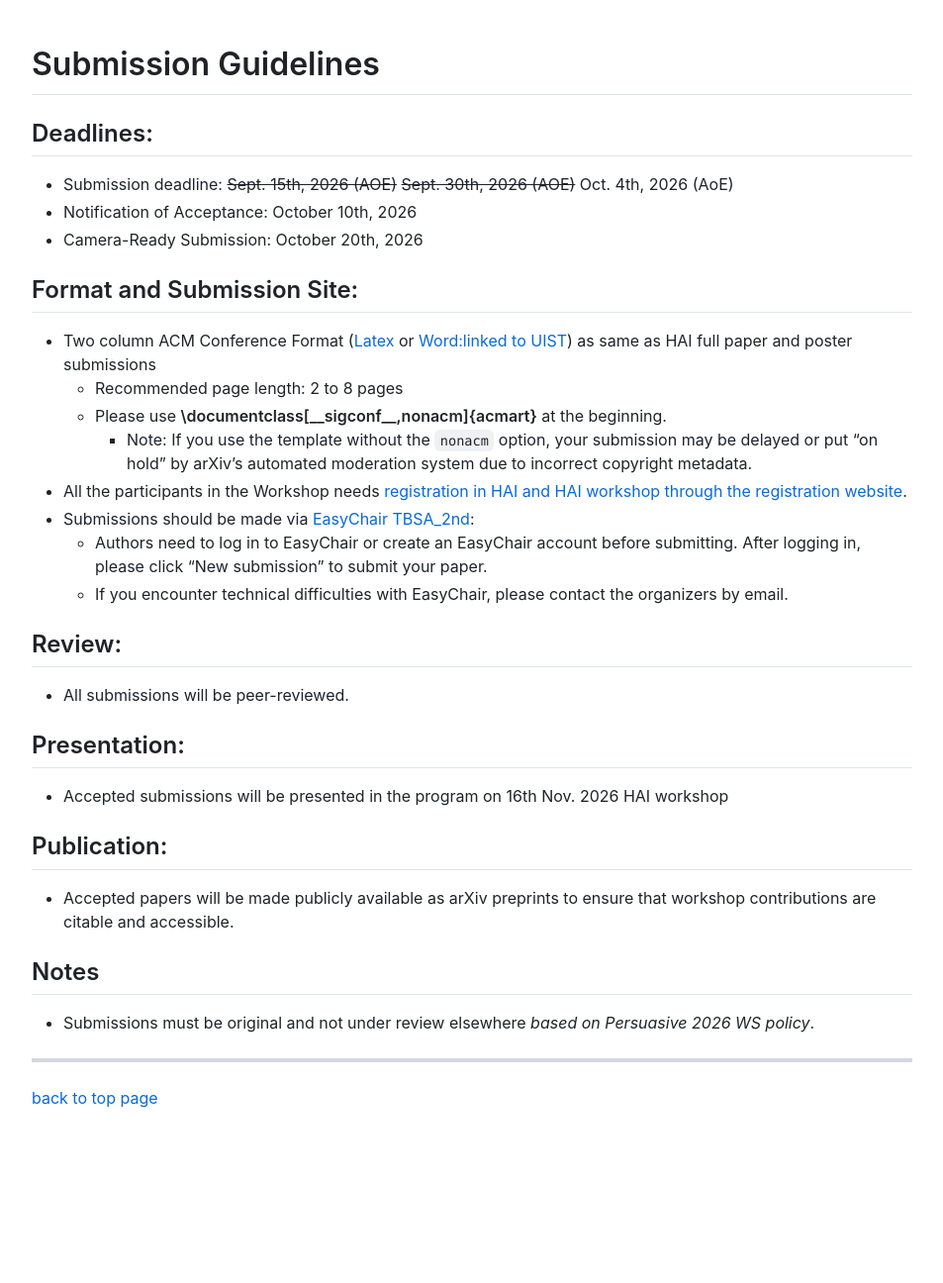
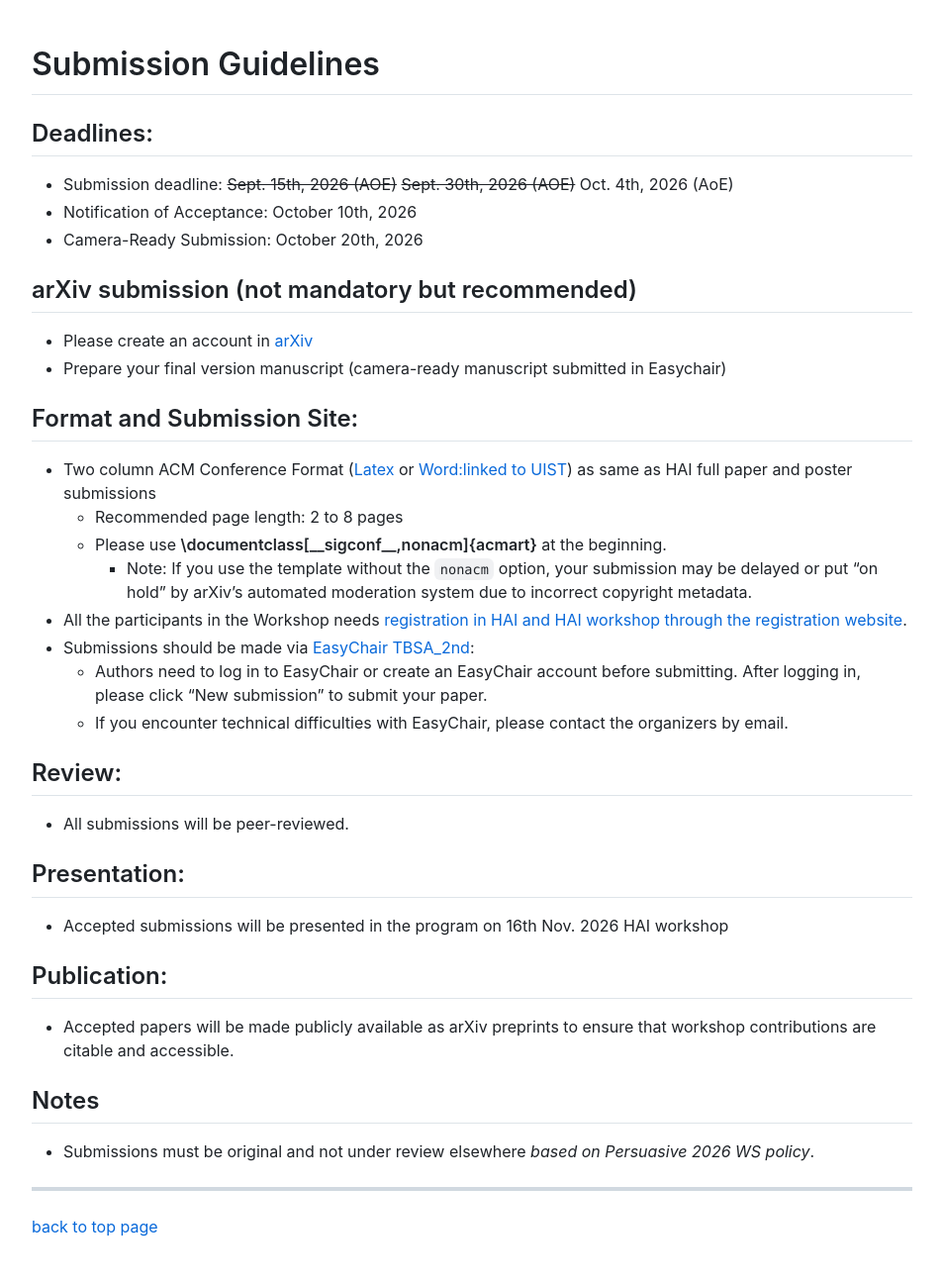
Before and after one commit to virtualcom-designlab/TBSA2026, a Jekyll site: the page built from submission.md, in a window 1280 px wide. Shown: the whole page at 99% size, without its empty margins (163-1116 px from the left). Built offline with Jekyll 4.4.1, drawn with Linux system fonts in a browser that asks for light colours; our own code applies the rules of GitHub Pages for plain Markdown files; before the commit the page ends 1166 px from its top, so only the background shows below that.

Commit message:
Update submission.md

```diff
--- a/submission.md
+++ b/submission.md
@@ -10,6 +10,10 @@
 - [Author Registration](https://2026.persuasivetech.org/registration/):	January 31, 2026 /	At least one author per accepted paper must register by this date.
 - [Early Bird Registration (without paper)](https://2026.persuasivetech.org/registration/): 	February 10, 2026	/ Early rate available for all participants.
 -->
+
+## arXiv submission (not mandatory but recommended)
+- Please create an account in [arXiv](https://arxiv.org/)
+- Prepare your final version manuscript (camera-ready manuscript submitted in Easychair)
 
 ## Format and Submission Site:
 - Two column ACM Conference Format ([Latex](https://ja.overleaf.com/latex/templates/acm-conference-proceedings-primary-article-template/wbvnghjbzwpc) or [Word:linked to UIST](https://uist.acm.org/2024/assets/files/word-two-column-submission-sample.docx)) as same as HAI full paper and poster submissions
```
